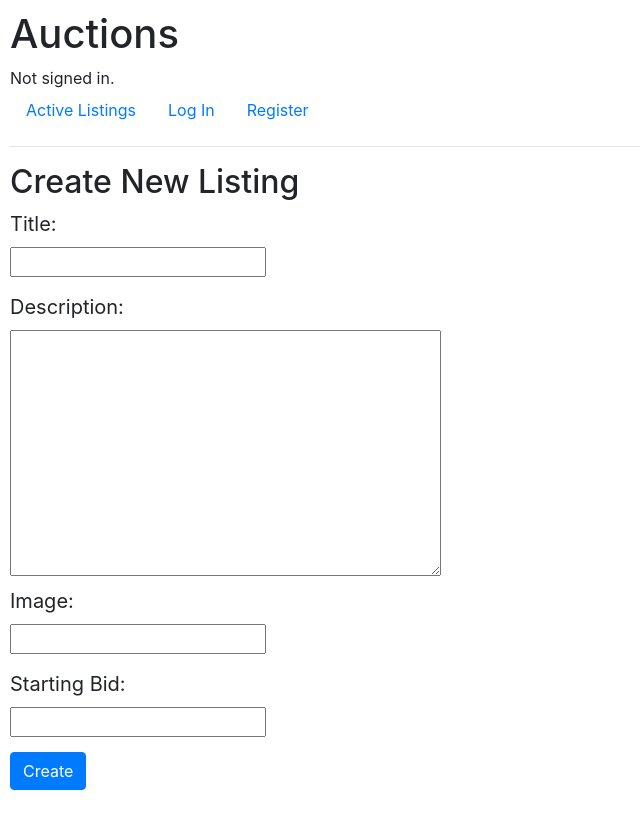
After one commit to EgorEna/Commerse, a Django app: page /create/ in a window 1280 px wide. The commit adds this page. Shown: the whole page, without its empty margins (0-640 px from the left). Run offline with Django 3.2, Linux system fonts and the light colour scheme; some libraries are stand-ins or nearby versions.

Commit message:
refactor

```diff
--- a/auctions/static/auctions/styles.css
+++ b/auctions/static/auctions/styles.css
@@ -1,3 +1,18 @@
 body {
     padding: 10px;
 }
+
+input {
+    display: block;
+    margin-bottom: 15px;
+}
+
+label {
+    display: block;
+    font-size: 20px;
+}
+
+textarea {
+    display: block;
+    margin-bottom: 10px;
+}
--- /dev/null
+++ b/auctions/templates/auctions/create.html
@@ -0,0 +1,13 @@
+{% extends "auctions/layout.html" %}
+{% block title %}
+Create Listing
+{% endblock %}
+
+{% block body %}
+    <h2>Create New Listing</h2>
+    <form action="{% url 'create' %}" method="POST">
+        {% csrf_token %}
+        {{ form }}
+        <input class="btn btn-primary" type="submit" value="Create">
+    </form>
+{% endblock %}
--- a/auctions/templates/auctions/layout.html
+++ b/auctions/templates/auctions/layout.html
@@ -22,8 +22,13 @@
             </li>
             {% if user.is_authenticated %}
                 <li class="nav-item">
+                    <a href="{% url 'create' %}" class="nav-link"> Create Listing </a>
+                </li>
+                <li class="nav-item">
                     <a class="nav-link" href="{% url 'logout' %}">Log Out</a>
                 </li>
+
+
             {% else %}
                 <li class="nav-item">
                     <a class="nav-link" href="{% url 'login' %}">Log In</a>
--- a/auctions/urls.py
+++ b/auctions/urls.py
@@ -6,5 +6,7 @@ urlpatterns = [
     path("", views.index, name="index"),
     path("login", views.login_view, name="login"),
     path("logout", views.logout_view, name="logout"),
-    path("register", views.register, name="register")
+    path("register", views.register, name="register"),
+    path("create/",views.create,name="create"),
+    path("detail/",views.detail,name='detail')
 ]
--- a/auctions/views.py
+++ b/auctions/views.py
@@ -3,13 +3,19 @@ from django.db import IntegrityError
 from django.http import HttpResponse, HttpResponseRedirect
 from django.shortcuts import render
 from django.urls import reverse
+from django import forms
+from .models import *
 
-from .models import User
-
+class NewListingFor(forms.Form):
+    title = forms.CharField()
+    description = forms.CharField(widget=forms.Textarea)
+    image = forms.URLField()
+    starting_bid = forms.IntegerField(label='Starting Bid',min_value=5)
 
 def index(request):
-    return render(request, "auctions/index.html")
-
+    return render(request, "auctions/index.html",{
+        "listings":Listing.objects.all()
+    })
 
 def login_view(request):
     if request.method == "POST":
@@ -40,7 +46,6 @@ def register(request):
     if request.method == "POST":
         username = request.POST["username"]
         email = request.POST["email"]
-
         # Ensure password matches confirmation
         password = request.POST["password"]
         confirmation = request.POST["confirmation"]
@@ -61,3 +66,26 @@ def register(request):
         return HttpResponseRedirect(reverse("index"))
     else:
         return render(request, "auctions/register.html")
+
+def create(request):
+    if request.method == "POST":
+        form = NewListingFor(request.POST)
+        if form.is_valid():
+            user = User.objects.get(pk=request.user.id)
+            new_listing = Listing(
+                master=user,
+                title=request.POST['title'],
+                description=request.POST['description'],
+                image=request.POST['image'],
+                bid=request.POST['starting_bid']
+            )
+            new_listing.save()
+            user.listings.add(new_listing)
+            return HttpResponseRedirect(reverse("index"))
+
+    return render (request,"auctions/create.html",{
+        "form":NewListingFor()
+    })
+
+def detail(request):
+    pass
--- a/commerce/urls.py
+++ b/commerce/urls.py
@@ -18,5 +18,5 @@ from django.urls import include, path
 
 urlpatterns = [
     path("admin/", admin.site.urls),
-    path("", include("auctions.urls"))
+    path("", include("auctions.urls")),
 ]
```
Also changed, not shown: auctions/models.py (+16 -0 lines), auctions/templates/auctions/index.html (+5 -2 lines), auctions/migrations/0001_initial.py (added), auctions/migrations/0002_listing.py (added), auctions/migrations/0003_auto_20201029_2206.py (added), auctions/migrations/__init__.py (added), db.sqlite3 (added).
